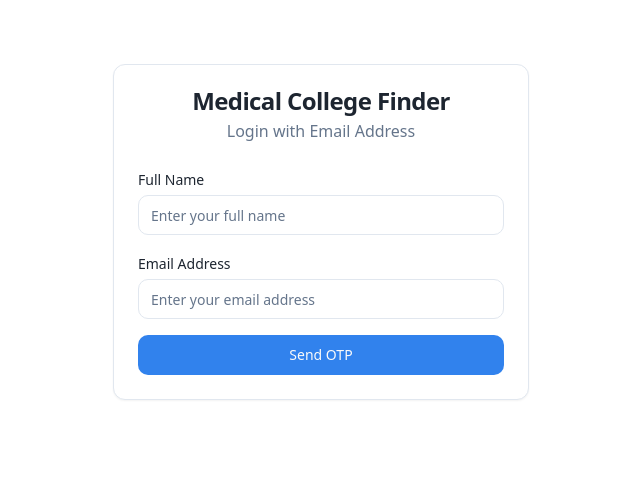
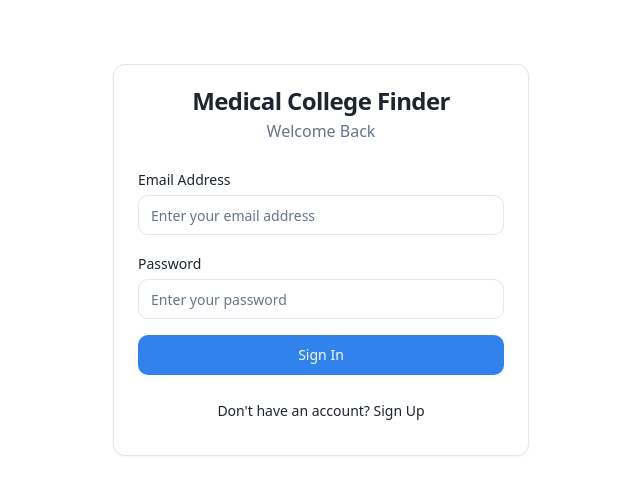
Before and after one commit to Radhesham87/Rank-Predictor, a React (Vite) app: page /auth in a window 1280 px wide. Shown: the top 494 px of the page, without its empty margins (319-959 px from the left). Built offline with nearby package versions, Linux system fonts and the light colour scheme.

Commit message:
Fix OTP delivery
The AI will investigate and resolve the issue where users are not receiving OTPs. This may involve checking Supabase configurations, email delivery services, or relevant code logic in the authentication flow.

```diff
--- a/src/pages/Auth.tsx
+++ b/src/pages/Auth.tsx
@@ -9,10 +9,10 @@ import { useToast } from "@/hooks/use-toast";
 
 const Auth = () => {
   const [email, setEmail] = useState("");
+  const [password, setPassword] = useState("");
   const [username, setUsername] = useState("");
-  const [otp, setOtp] = useState("");
   const [loading, setLoading] = useState(false);
-  const [otpSent, setOtpSent] = useState(false);
+  const [isSignUp, setIsSignUp] = useState(false);
   const navigate = useNavigate();
   const { toast } = useToast();
 
@@ -30,55 +30,58 @@ const Auth = () => {
     return () => subscription.unsubscribe();
   }, [navigate]);
 
-  const handleSendOtp = async () => {
+  const handleAuth = async () => {
     if (!email || !email.includes('@')) {
       toast({ title: "Invalid email", description: "Please enter a valid email address", variant: "destructive" });
       return;
     }
-    if (!username || username.trim().length < 2) {
+    if (!password || password.length < 6) {
+      toast({ title: "Invalid password", description: "Password must be at least 6 characters", variant: "destructive" });
+      return;
+    }
+    if (isSignUp && (!username || username.trim().length < 2)) {
       toast({ title: "Invalid username", description: "Please enter a valid username (at least 2 characters)", variant: "destructive" });
       return;
     }
 
     setLoading(true);
-    const redirectUrl = `${window.location.origin}/`;
 
-    const { error } = await supabase.auth.signInWithOtp({
+    try {
+      if (isSignUp) {
+        // Sign up new user
+        const { error } = await supabase.auth.signUp({
           email: email,
+          password: password,
           options: {
-        emailRedirectTo: redirectUrl
+            data: {
+              full_name: username
+            }
           }
         });
 
-    setLoading(false);
-    if (error) {
-      toast({ title: "Failed to send OTP", description: error.message, variant: "destructive" });
+        if (error) throw error;
+        toast({ title: "Account created!", description: "You can now log in with your credentials" });
+        setIsSignUp(false);
       } else {
-      setOtpSent(true);
-      toast({ title: "OTP sent", description: "Please check your email for the verification code" });
+        // Sign in existing user
+        const { error } = await supabase.auth.signInWithPassword({
+          email: email,
+          password: password
+        });
+
+        if (error) throw error;
+        toast({ title: "Welcome back!", description: "Successfully logged in" });
+        navigate("/", { replace: true });
       }
-  };
-
-  const handleVerifyOtp = async () => {
-    if (!otp || otp.length !== 6) {
-      toast({ title: "Invalid OTP", description: "Please enter the 6-digit OTP", variant: "destructive" });
-      return;
+    } catch (error: any) {
+      toast({
+        title: isSignUp ? "Sign up failed" : "Login failed",
+        description: error.message,
+        variant: "destructive"
+      });
     }
 
-    setLoading(true);
-    const { error } = await supabase.auth.verifyOtp({
-      email: email,
-      token: otp,
-      type: 'email'
-    });
-
     setLoading(false);
-    if (error) {
-      toast({ title: "OTP verification failed", description: error.message, variant: "destructive" });
-    } else {
-      toast({ title: "Welcome!", description: "Successfully logged in" });
-      navigate("/", { replace: true });
-    }
   };
 
   return (
@@ -87,11 +90,11 @@ const Auth = () => {
         <Card>
           <CardHeader>
             <CardTitle className="text-center">Medical College Finder</CardTitle>
-            <p className="text-center text-muted-foreground">Login with Email Address</p>
+            <p className="text-center text-muted-foreground">{isSignUp ? 'Create Account' : 'Welcome Back'}</p>
           </CardHeader>
           <CardContent>
-            {!otpSent ? (
             <div className="space-y-4">
+              {isSignUp && (
                 <div>
                   <label htmlFor="username" className="text-sm font-medium">Full Name</label>
                   <Input
@@ -103,6 +106,7 @@ const Auth = () => {
                     className="mt-1"
                   />
                 </div>
+              )}
               <div>
                 <label htmlFor="email" className="text-sm font-medium">Email Address</label>
                 <Input
@@ -114,39 +118,28 @@ const Auth = () => {
                   className="mt-1"
                 />
               </div>
-                <Button className="w-full" onClick={handleSendOtp} disabled={loading}>
-                  {loading ? "Sending OTP..." : "Send OTP"}
-                </Button>
+              <div>
+                <label htmlFor="password" className="text-sm font-medium">Password</label>
+                <Input
+                  id="password"
+                  type="password"
+                  value={password}
+                  onChange={(e) => setPassword(e.target.value)}
+                  placeholder="Enter your password"
+                  className="mt-1"
+                />
               </div>
-            ) : (
-              <div className="space-y-4">
-                <div>
-                  <label htmlFor="otp" className="text-sm font-medium">Enter OTP</label>
-                  <Input
-                    id="otp"
-                    type="text"
-                    value={otp}
-                    onChange={(e) => setOtp(e.target.value.replace(/\D/g, '').slice(0, 6))}
-                    placeholder="Enter 6-digit OTP"
-                    maxLength={6}
-                    className="text-center text-lg tracking-widest"
-                  />
-                  <p className="text-sm text-muted-foreground mt-1">
-                    OTP sent to {email}
-                  </p>
-                </div>
-                <Button className="w-full" onClick={handleVerifyOtp} disabled={loading}>
-                  {loading ? "Verifying..." : "Verify OTP"}
+              <Button className="w-full" onClick={handleAuth} disabled={loading}>
+                {loading ? (isSignUp ? "Creating Account..." : "Signing In...") : (isSignUp ? "Create Account" : "Sign In")}
               </Button>
               <Button
                 variant="ghost"
                 className="w-full"
-                  onClick={() => { setOtpSent(false); setOtp(""); setUsername(""); }}
+                onClick={() => setIsSignUp(!isSignUp)}
               >
-                  Change Details
+                {isSignUp ? "Already have an account? Sign In" : "Don't have an account? Sign Up"}
               </Button>
             </div>
-            )}
           </CardContent>
         </Card>
       </div>
```
Lines whose indentation alone changed are shown as unchanged.
